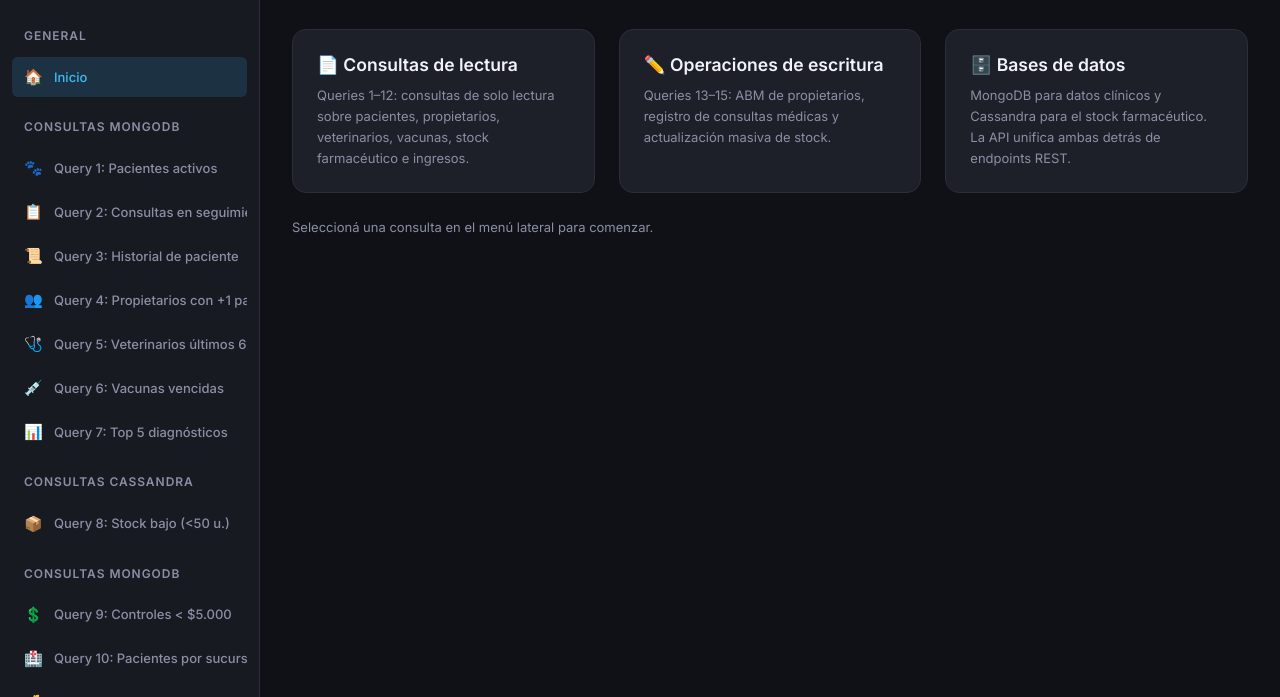
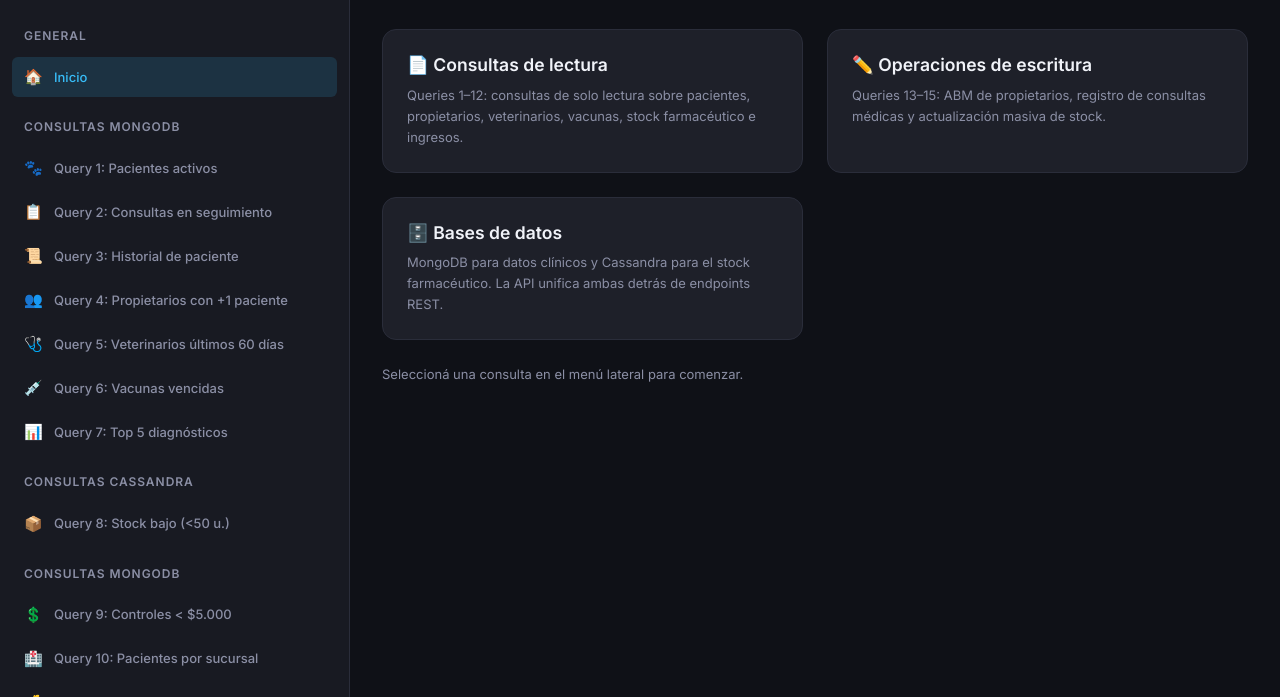
Before and after one commit to jcausse-itba/BD2-TPO, a plain HTML site: page frontend/index.html in a window 1280 px wide. Shown: the part 103-800 px from the top of the page. Drawn offline with Linux system fonts and the light colour scheme.

Commit message:
[Fix] Sidebar width

```diff
--- a/frontend/css/variables.css
+++ b/frontend/css/variables.css
@@ -65,6 +65,6 @@
     --transition-slow:   400ms ease;
 
     /* ── Layout ── */
-    --sidebar-width: 260px;
+    --sidebar-width: 350px;
     --header-height: 60px;
 }
```
